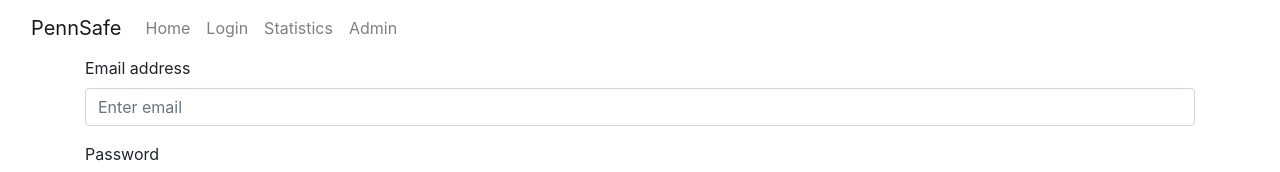
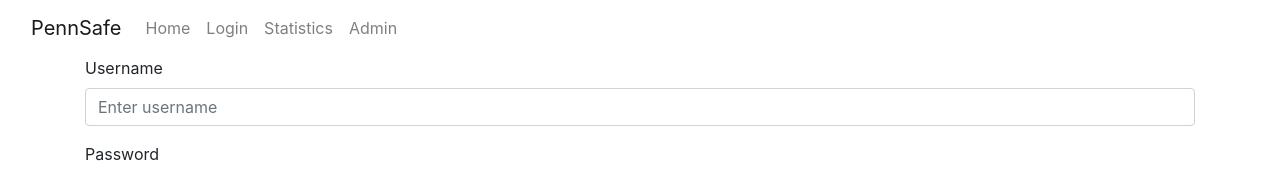
Before and after one commit to andyxiao1/pennsafe, a React (Create React App) app in the folder webapp/: page /login in a window 1280 px wide. Shown: the top 172 px of the page. Built offline with nearby package versions, Linux system fonts and the light colour scheme.

Commit message:
Finish web login

```diff
--- a/webapp/src/login/Login.js
+++ b/webapp/src/login/Login.js
@@ -1,7 +1,8 @@
 import React, { Component } from 'react';
 import { Form, Button, Container } from 'react-bootstrap';
+import axios from 'axios';
 
-const initialState = { email: '', password: '', isAdmin: false };
+const initialState = { username: '', password: '', isAdmin: false, status: '' };
 
 class Login extends Component {
   state = initialState;
@@ -12,23 +13,36 @@ class Login extends Component {
 
   handleSubmit = (e) => {
     e.preventDefault();
-    // TODO handle submit
-    this.setState(initialState);
+    const { username, password, isAdmin } = this.state;
+    axios
+      .get(
+        `/validateLogin?username=${username}&password=${password}&isAdmin=${isAdmin}`
+      )
+      .then(({ data }) => {
+        if (data.successful) {
+          this.setState(initialState);
+        } else {
+          throw new Error(data.message);
+        }
+      })
+      .catch((err) => {
+        console.log(err);
+        this.setState({ status: err.message });
+      });
   };
 
   render() {
-    const { email, password, isAdmin } = this.state;
+    const { username, password, isAdmin, status } = this.state;
     return (
       <Container>
         <Form onSubmit={this.handleSubmit}>
-          <Form.Group controlId="formEmail">
-            <Form.Label>Email address</Form.Label>
+          <Form.Group controlId="formUsername">
+            <Form.Label>Username</Form.Label>
             <Form.Control
-              name="email"
+              name="username"
               onChange={this.handleChange}
-              value={email}
-              type="email"
-              placeholder="Enter email"
+              value={username}
+              placeholder="Enter username"
             />
           </Form.Group>
           <Form.Group controlId="formPassword">
@@ -53,6 +67,7 @@ class Login extends Component {
           <Button variant="primary" type="submit">
             Submit
           </Button>
+          <p className="text-danger">{status}</p>
         </Form>
       </Container>
     );
```
Also changed, not shown: 1 other file (tests, documents, lock files or other folders).
